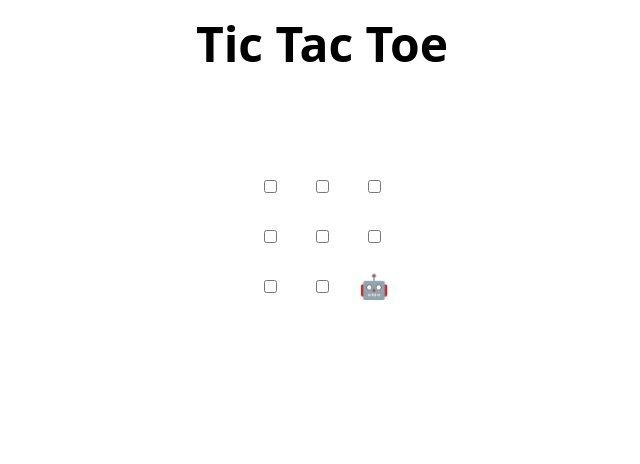
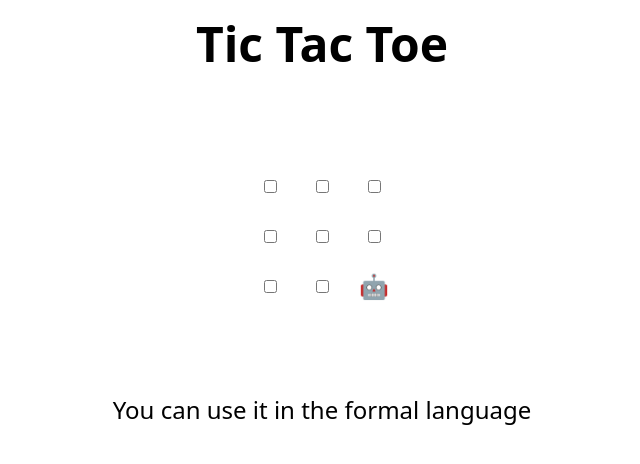
Before and after one commit to parulchaddha/skills-review-pull-requests, a plain HTML site: page index.html in a window 1280 px wide. Shown: the whole page, without its empty margins (318-958 px from the left). Drawn offline with Linux system fonts and the light colour scheme.

Commit message:
Update index.html

```diff
--- a/index.html
+++ b/index.html
@@ -48,6 +48,7 @@
 </table>
 
 <h2 hidden>Game over, refresh to play again 🧑‍💻 🤖!</h2>
+You can use it in the formal language
 
 <script>
   // Initialization
```
